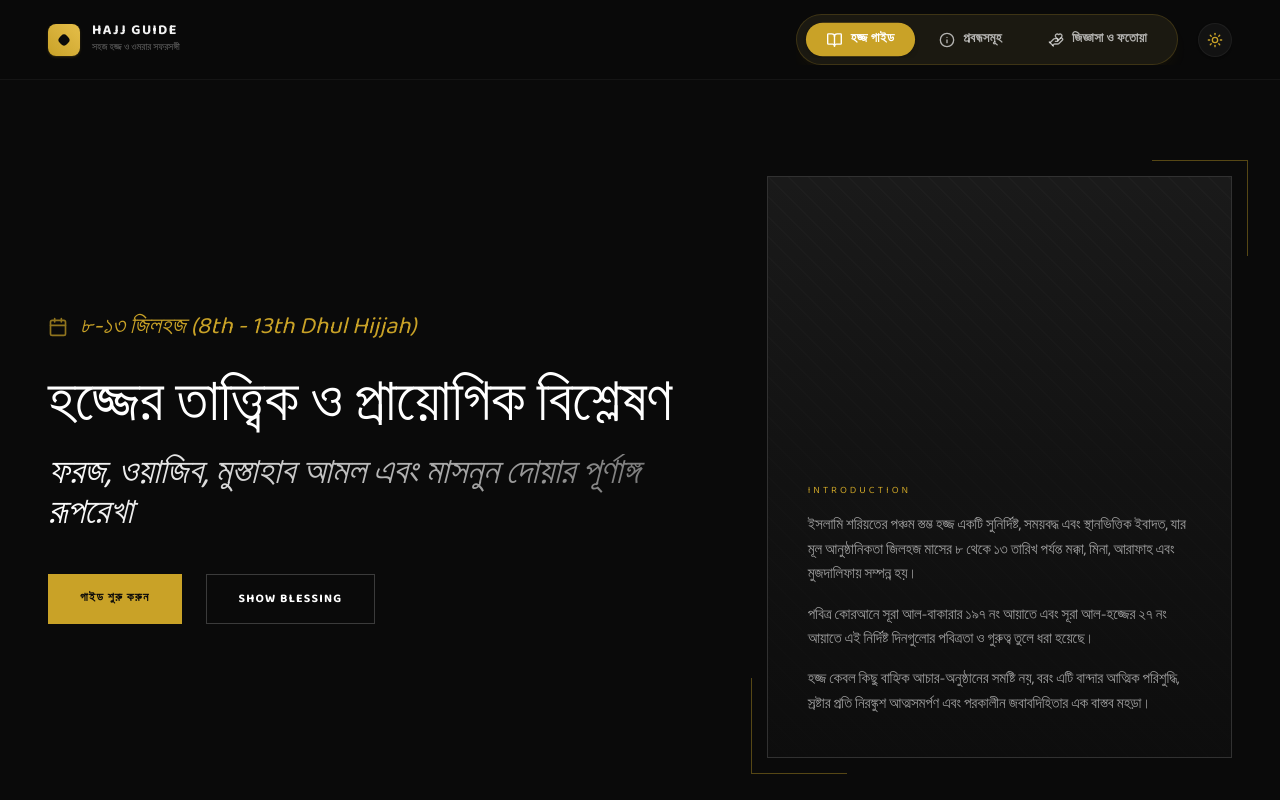
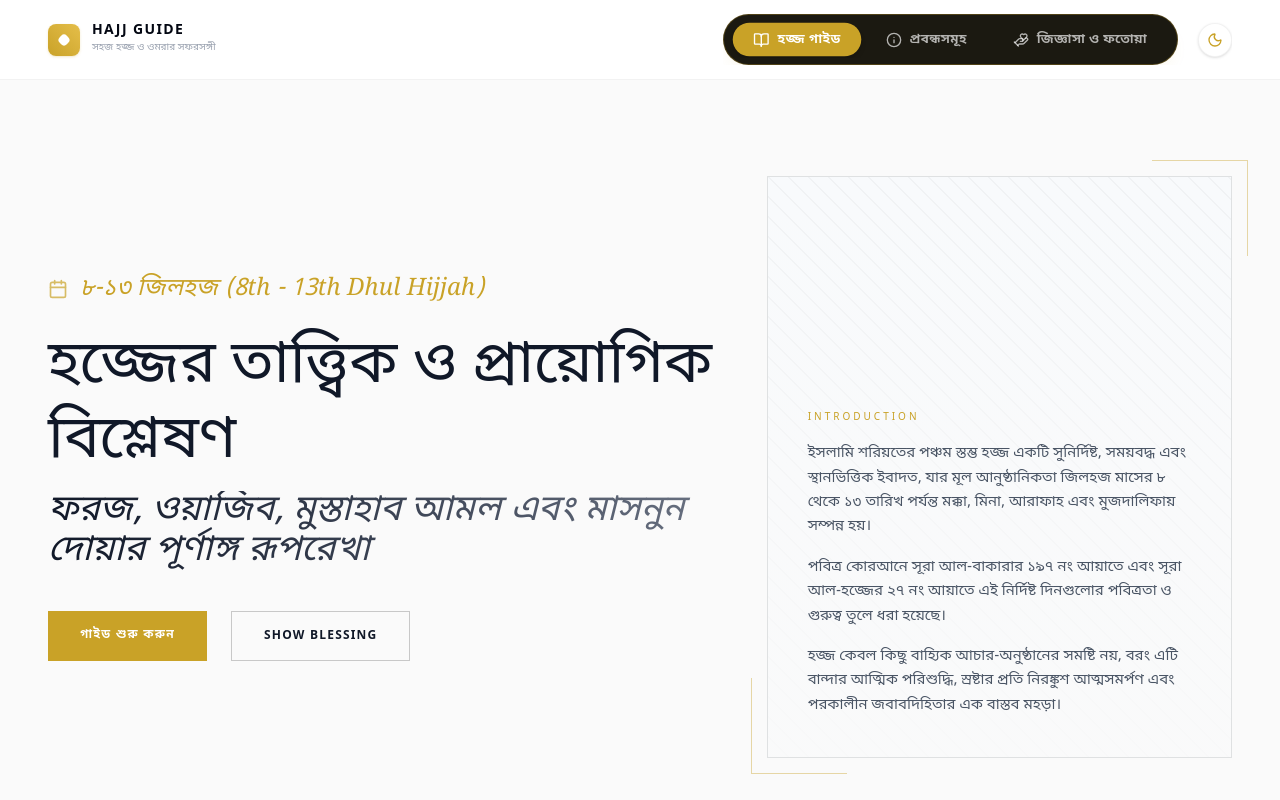
Before and after one commit to Shibbir512/Hajj-Guide, a React (Vite) app: page / in a window 1280 px wide. Shown: the top 800 px of the page. Built offline with nearby package versions, Linux system fonts and the light colour scheme.

Commit message:
Update default theme to light mode and set font to Noto Sans Bengali Condensed

```diff
--- a/index.html
+++ b/index.html
@@ -5,7 +5,7 @@
     <meta name="viewport" content="width=device-width, initial-scale=1.0" />
     <title>Hajj Guide</title>
     <meta name="description" content="A comprehensive practical guide and actions for Hajj days with prayers and rules." />
-    <meta name="theme-color" content="#0a0a0a" />
+    <meta name="theme-color" content="#fafafa" />
     <link rel="icon" href="/icon.svg" type="image/svg+xml" />
     <link rel="apple-touch-icon" href="/icon.svg" />
   </head>
--- a/src/App.tsx
+++ b/src/App.tsx
@@ -154,7 +154,7 @@ const DaySection: React.FC<{
 
 export default function App() {
   const [blessingVisible, setBlessingVisible] = useState(false);
-  const [isDark, setIsDark] = useState(true);
+  const [isDark, setIsDark] = useState(false);
   const [activeView, setActiveView] = useState<'guide' | 'articles' | 'fatwa' | 'bookmarks'>('guide');
 
   const [bookmarkedDuas, setBookmarkedDuas] = useState<string[]>(() => {
--- a/src/index.css
+++ b/src/index.css
@@ -1,16 +1,17 @@
-@import url('https://fonts.googleapis.com/css2?family=Baloo+Da+2:wght@400..800&display=swap');
+@import url('https://fonts.googleapis.com/css2?family=Noto+Sans+Bengali:wght@400..800&display=swap');
 @import "tailwindcss";
 
 @custom-variant dark (&:is(.dark *));
 
 @theme {
-  --font-sans: "Baloo Da 2", ui-sans-serif, system-ui, sans-serif;
-  --font-serif: "Baloo Da 2", ui-serif, Georgia, serif;
+  --font-sans: "Noto Sans Bengali", ui-sans-serif, system-ui, sans-serif;
+  --font-serif: "Noto Sans Bengali", ui-serif, Georgia, serif;
 }
 
 html {
   scroll-behavior: smooth;
-  font-family: "Baloo Da 2", sans-serif;
+  font-family: "Noto Sans Bengali", sans-serif;
+  font-stretch: condensed;
 }
 
 /* Hide scrollbar for Chrome, Safari and Opera */
```
